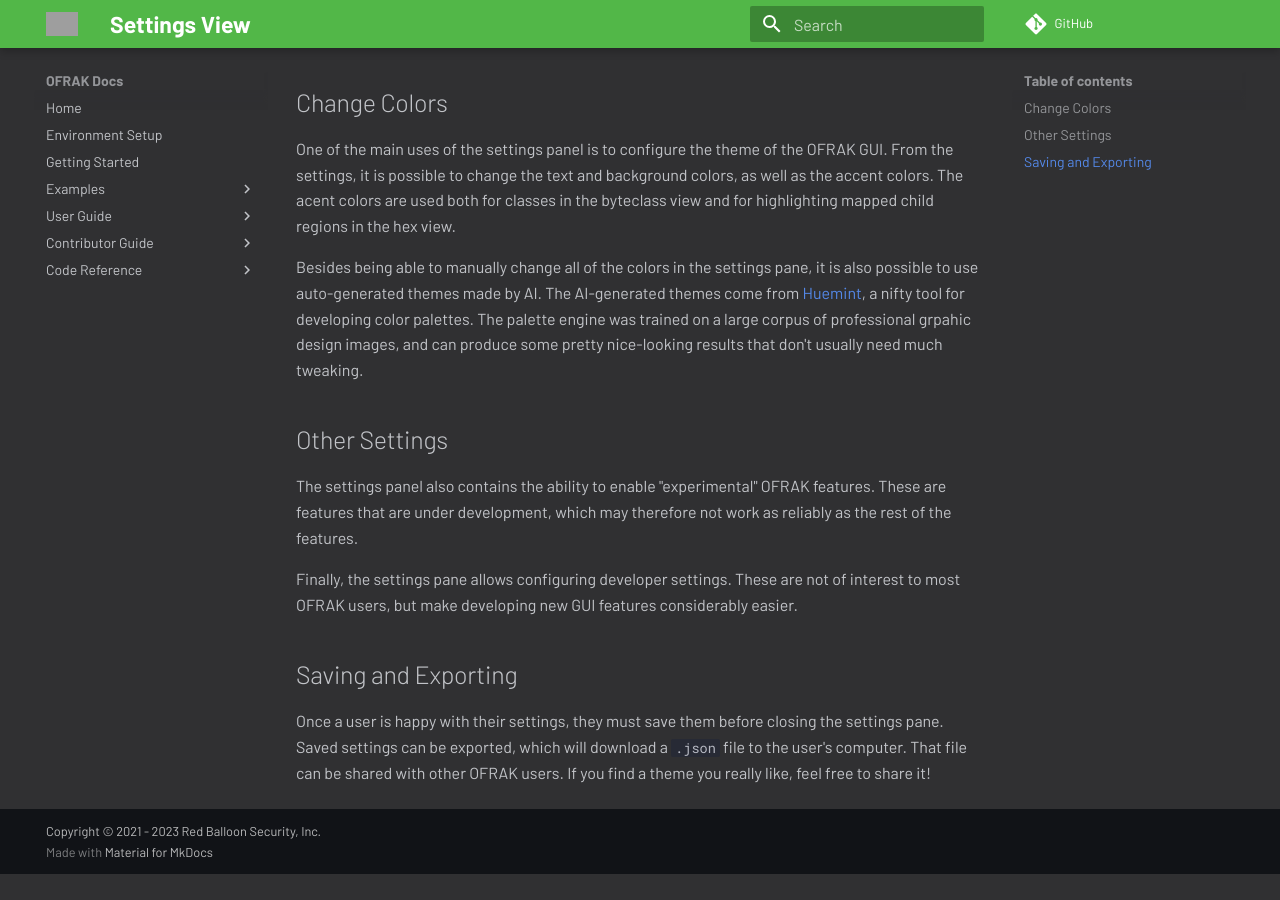
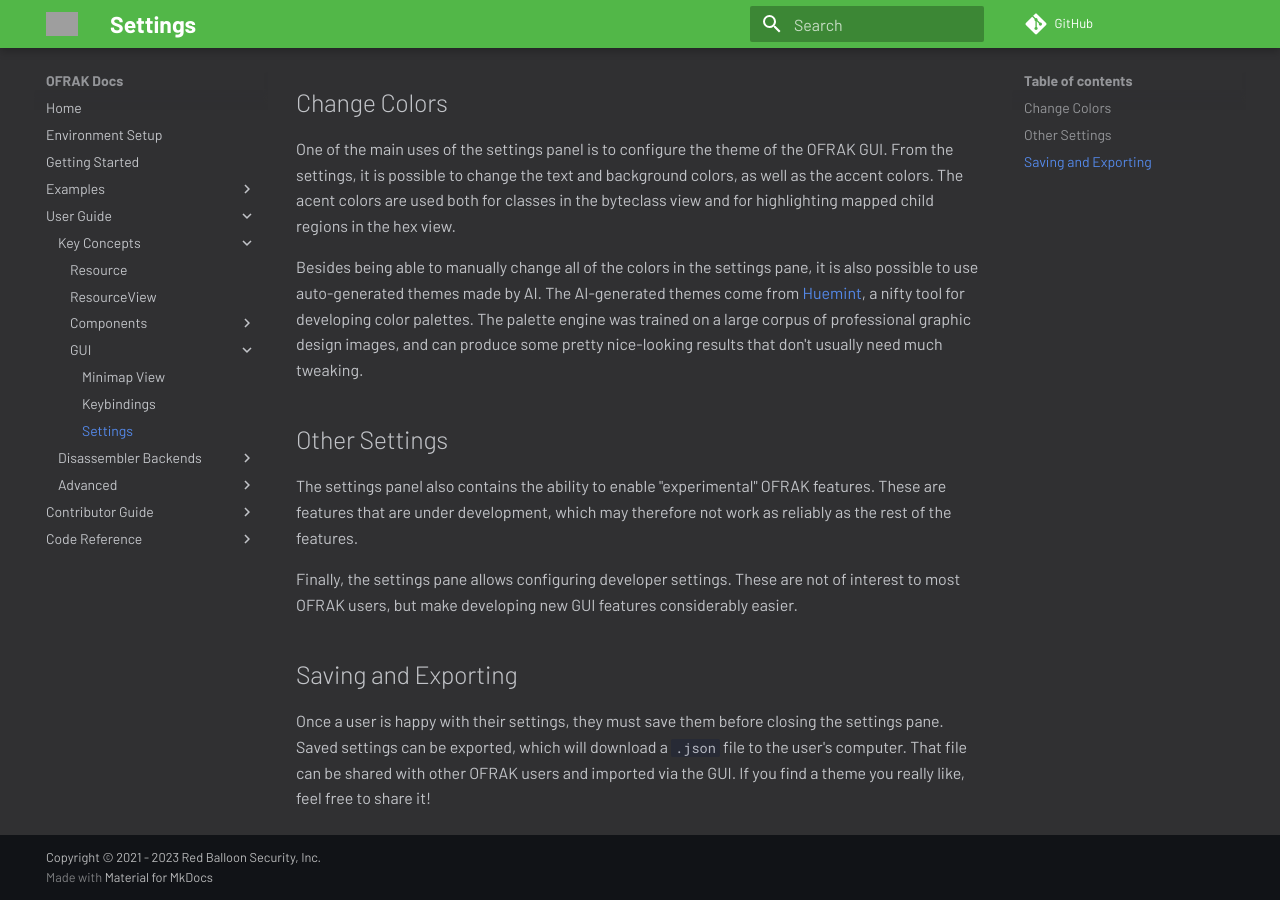
Before and after one commit to redballoonsecurity/ofrak, an MkDocs documentation site: the page built from docs/user-guide/key-concepts/gui/settings.md, in a window 1280 px wide and 900 px high, scrolled down 733 px. Built offline with MkDocs 1.6.1 and Material for MkDocs 9.7.7, drawn with Linux system fonts in a browser that asks for light colours; comment, search, counter and statistics services are not loaded; before the commit the page ends 1607 px from its top, so only the background shows below that; grey boxes are pictures that could not be loaded.

Commit message:
Fix typo and add settings page to nav bar

```diff
--- a/docs/user-guide/key-concepts/gui/settings.md
+++ b/docs/user-guide/key-concepts/gui/settings.md
@@ -18,7 +18,7 @@
 it is also possible to use auto-generated themes made by AI. The AI-generated
 themes come from [Huemint](https://huemint.com/about/), a nifty tool for
 developing color palettes. The palette engine was trained on a large corpus of
-professional grpahic design images, and can produce some pretty nice-looking
+professional graphic design images, and can produce some pretty nice-looking
 results that don't usually need much tweaking.
 
 ## Other Settings
@@ -36,4 +36,5 @@
 Once a user is happy with their settings, they must save them before closing
 the settings pane. Saved settings can be exported, which will download a
 `.json` file to the user's computer. That file can be shared with other OFRAK
-users. If you find a theme you really like, feel free to share it!
+users and imported via the GUI. If you find a theme you really like, feel free
+to share it!
--- a/mkdocs.yml
+++ b/mkdocs.yml
@@ -67,6 +67,7 @@
         - GUI:
           - Minimap View: "user-guide/key-concepts/gui/minimap.md"
           - Keybindings: "user-guide/key-concepts/gui/keybindings.md"
+          - Settings: "user-guide/key-concepts/gui/settings.md"
       - Disassembler Backends:
         - Ghidra Backend: "user-guide/disassembler-backends/ghidra.md"
         - Binary Ninja Backend: "user-guide/disassembler-backends/binary_ninja.md"
```
